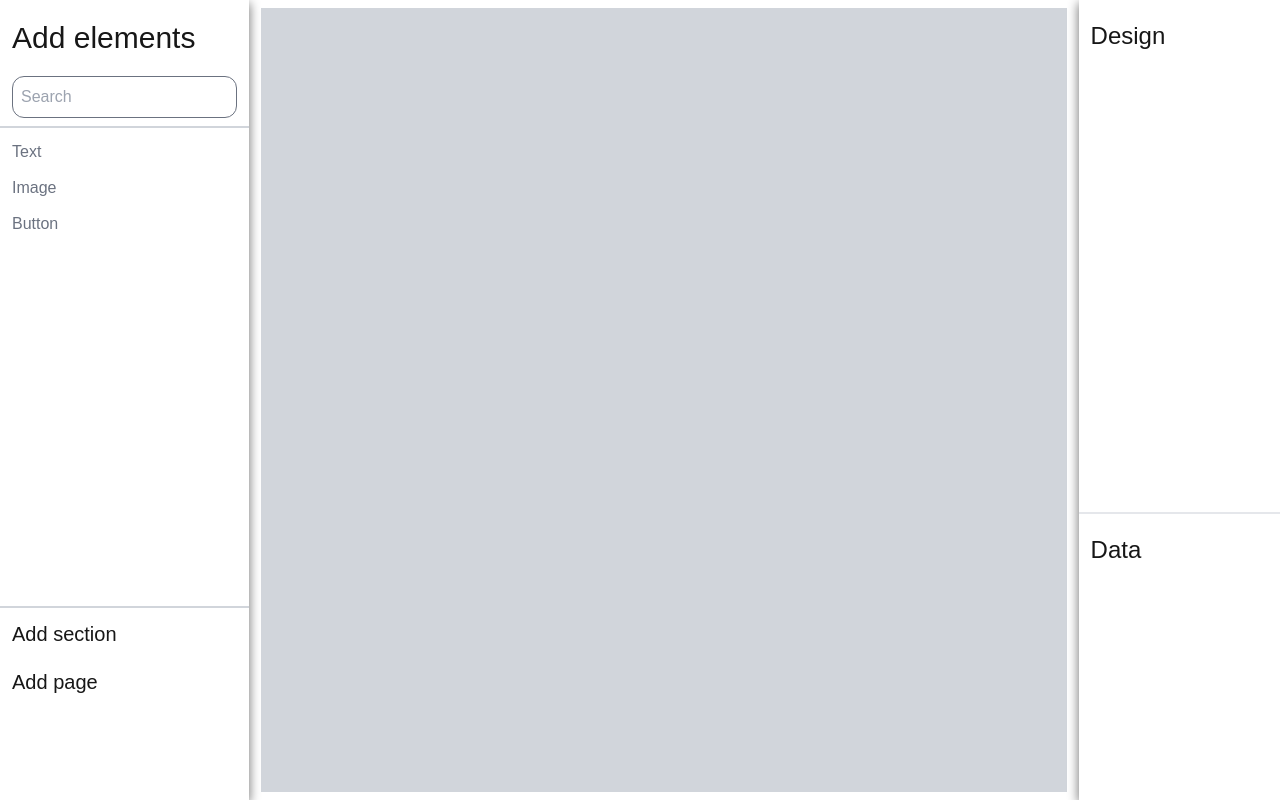
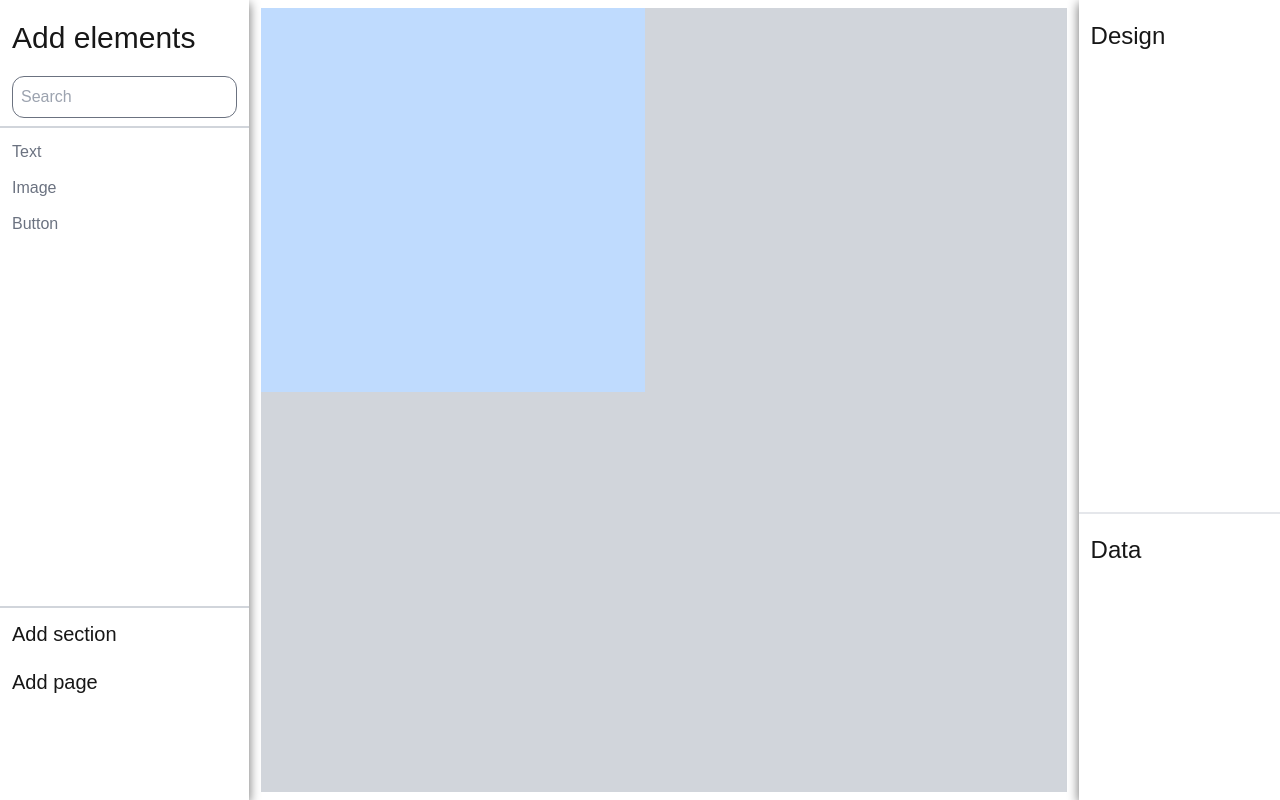
Before and after one commit to prikshitsingh24/contentstack-ui-builder, a Next.js app: page / in a window 1280 px wide. Built offline with nearby package versions, Linux system fonts and the light colour scheme.

Commit message:
Add basic drag and drop

```diff
--- /dev/null
+++ b/data.json
@@ -0,0 +1,11 @@
+{
+    "id": "text1",
+    "type": "Text",
+    "content": "Welcome to our website!",
+    "style": {
+      "fontSize": "24px",
+      "fontWeight": "bold",
+      "color": "#000000",
+      "textAlign": "center"
+    }
+  }
--- a/src/app/components/canvas/canvas.tsx
+++ b/src/app/components/canvas/canvas.tsx
@@ -1,9 +1,32 @@
+"use client"
 
+import { Droppable } from "../droppable/droppable";
 
-export default function Canvas(){
-    return(
-        <div className="w-full h-full bg-gray-300">
+export default function Canvas({ items }: any) {
+  console.log(items);
 
-        </div>
-    );
+  return (
+    <div className="w-full h-full bg-gray-300">
+      <div className="h-96 bg-blue-200 w-96 relative">
+        <Droppable>
+          {items.length > 0 && (
+            items.map((item, index) => {
+              return (
+                <div
+                  key={index}
+                  style={{
+                    position: 'absolute',
+                    left: `${item.position.x}px`, // Apply x position
+                    top: `${item.position.y}px`,  // Apply y position
+                  }}
+                >
+                  {item.content}
+                </div>
+              );
+            })
+          )}
+        </Droppable>
+      </div>
+    </div>
+  );
 }
--- /dev/null
+++ b/src/app/components/draggable/draggable.tsx
@@ -0,0 +1,34 @@
+import React from 'react';
+import { useDraggable } from '@dnd-kit/core';
+import { DragOverlay } from '@dnd-kit/core'; // Import DragOverlay
+
+export function Draggable(props: any) {
+  const { attributes, listeners, setNodeRef, transform, isDragging } = useDraggable({
+    id: 'draggable',
+    data:{
+        type:"items",
+        data: { content: props.data, position: { x: 0, y: 0 } }
+    },
+
+  });
+
+  const style = {
+
+  };
+
+  return (
+    <>
+        <button ref={setNodeRef} style={style} {...listeners} {...attributes}>
+        {props.children}
+      </button>
+      {/* DragOverlay: this element will only show when dragging */}
+      {isDragging && (
+        <DragOverlay>
+          <div style={style}>
+            {props.children}
+          </div>
+        </DragOverlay>
+      )}
+    </>
+  );
+}
--- /dev/null
+++ b/src/app/components/droppable/droppable.tsx
@@ -0,0 +1,21 @@
+import { useDroppable } from '@dnd-kit/core';
+
+export function Droppable(props: any) {
+  const { isOver, setNodeRef } = useDroppable({
+    id: 'droppable',
+    data: {
+      accepts: ['items'],
+    },
+  });
+
+  const style = {
+    color: isOver ? 'green' : undefined,
+    height: '100%', // Ensure the height is 100% of the parent container
+  };
+
+  return (
+    <div ref={setNodeRef} style={style}>
+      {props.children}
+    </div>
+  );
+}
--- a/src/app/components/leftsidebar/leftsidebar.tsx
+++ b/src/app/components/leftsidebar/leftsidebar.tsx
@@ -1,6 +1,9 @@
+"use client"
 
+import { Draggable } from "../draggable/draggable";
 
-export default function Leftsidebar(){
+export default function Leftsidebar({data}:any){
+
     return(
         <div className="grid grid-rows-[3fr_1fr] items-start h-full shadow-[1px_3px_10px_grey]">
             <div className=" h-full grid grid-rows-[0.5fr_3fr]" >
@@ -13,7 +16,8 @@ export default function Leftsidebar(){
                 </div>
             </div>
             <div className="flex flex-col overflow-y-scroll border-t-2 mt-2 border-b-2 text-gray-500 border-gray-300 h-full pl-3 pt-3">
-            <div className="mb-3 hover:cursor-pointer">Text</div>
+
+            <div className="mb-3 hover:cursor-pointer w-full"><Draggable id="text" data={"text"}><div className="w-full ">Text</div></Draggable></div>
             <div className="mb-3 hover:cursor-pointer">Image</div>
             <div className="mb-3 hover:cursor-pointer">Button</div>
             </div>
--- a/src/app/layout.tsx
+++ b/src/app/layout.tsx
@@ -25,6 +25,7 @@ export default function RootLayout({
 }>) {
   return (
     <html lang="en">
+
       <body
         className={`${geistSans.variable} ${geistMono.variable} antialiased`}
       >
--- a/src/app/page.tsx
+++ b/src/app/page.tsx
@@ -1,19 +1,56 @@
+"use client";
 import Canvas from "./components/canvas/canvas";
 import Leftsidebar from "./components/leftsidebar/leftsidebar";
 import Rightsidebar from "./components/rightsidebar/rightsidebar";
+import data from "../../data.json";
+import { useRef, useState } from "react";
+import {DndContext} from '@dnd-kit/core';
+
+interface DraggableItem {
+  id: string; // Unique identifier for the item
+  content: string; // The content of the item (text, etc.)
+  position: { x: number; y: number }; // The position where the item is dropped
+}
 
 export default function Home() {
+  const [ui, setUi] = useState<any>(() => data);
+  const [droppedItems,setDroppedItems]=useState<DraggableItem[]>([]);
+  const canvasRef = useRef<HTMLDivElement>(null);
+
+  const handleDragEnd=(event:any)=>{
+    const {active,over}=event
+    if (over && over.data.current.accepts.includes(active.data.current.type)) {
+      const canvasRect = canvasRef?.current?.getBoundingClientRect();
+      const x =  active.rect.current.translated.left
+      const y =  active.rect.current.translated.top
+      const position = { x: x, y: y };
+      console.log(active)
+      const content = active.data.current.data.content;
+      const id = active.id; // Use the item's id
+
+
+      setDroppedItems((prevItems:any) => [
+        ...prevItems,
+        { id, content, position },
+      ]);
+    }
+  }
+
   return (
+    <DndContext onDragEnd={handleDragEnd}>
       <div className="grid grid-cols-[1fr_6fr_1.5fr] gap-3 h-screen">
+        {/* Left sidebar with draggable items */}
         <div>
-        <Leftsidebar></Leftsidebar>
+          <Leftsidebar data={ui}/>
         </div>
-      <div className="mb-2 mt-2">
-      <Canvas></Canvas>
+        {/* Canvas to drop the item */}
+        <div className="mb-2 mt-2 ">
+          <Canvas items={droppedItems}/>
         </div>
         <div>
-        <Rightsidebar></Rightsidebar>
+          <Rightsidebar />
         </div>
       </div>
+      </DndContext>
   );
 }
```
Also changed, not shown: package.json (+6 -5 lines), 1 other file (tests, documents, lock files or other folders). Lines whose indentation alone changed are shown as unchanged.
